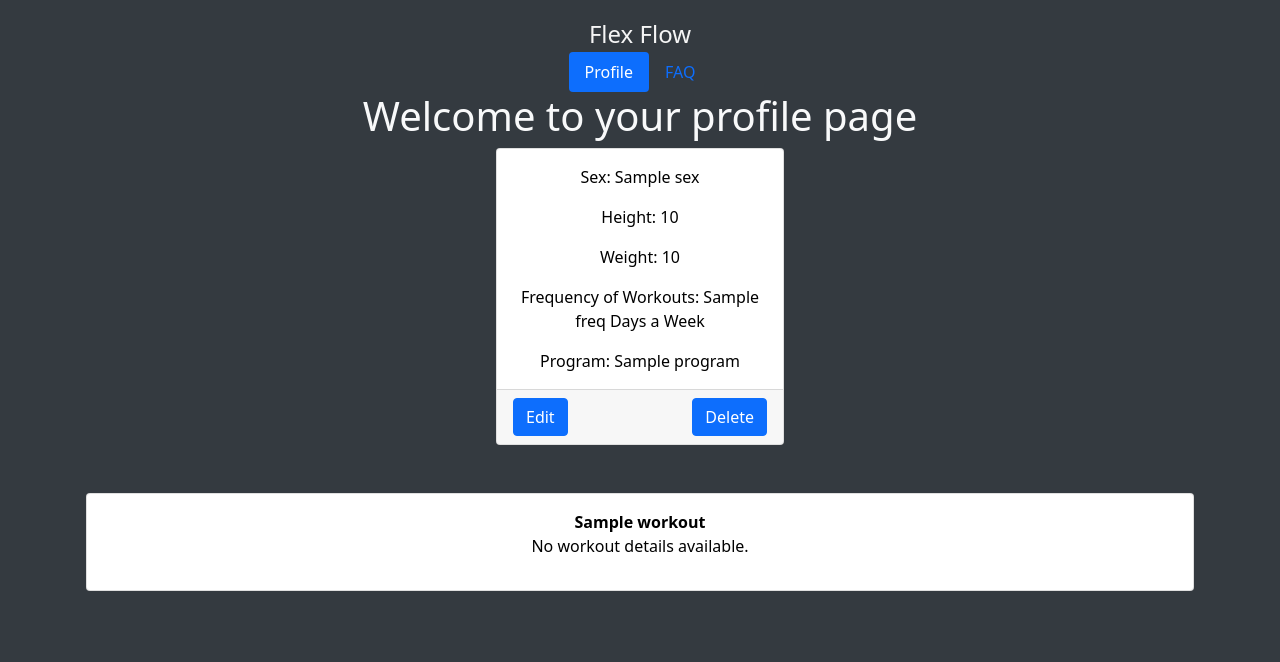
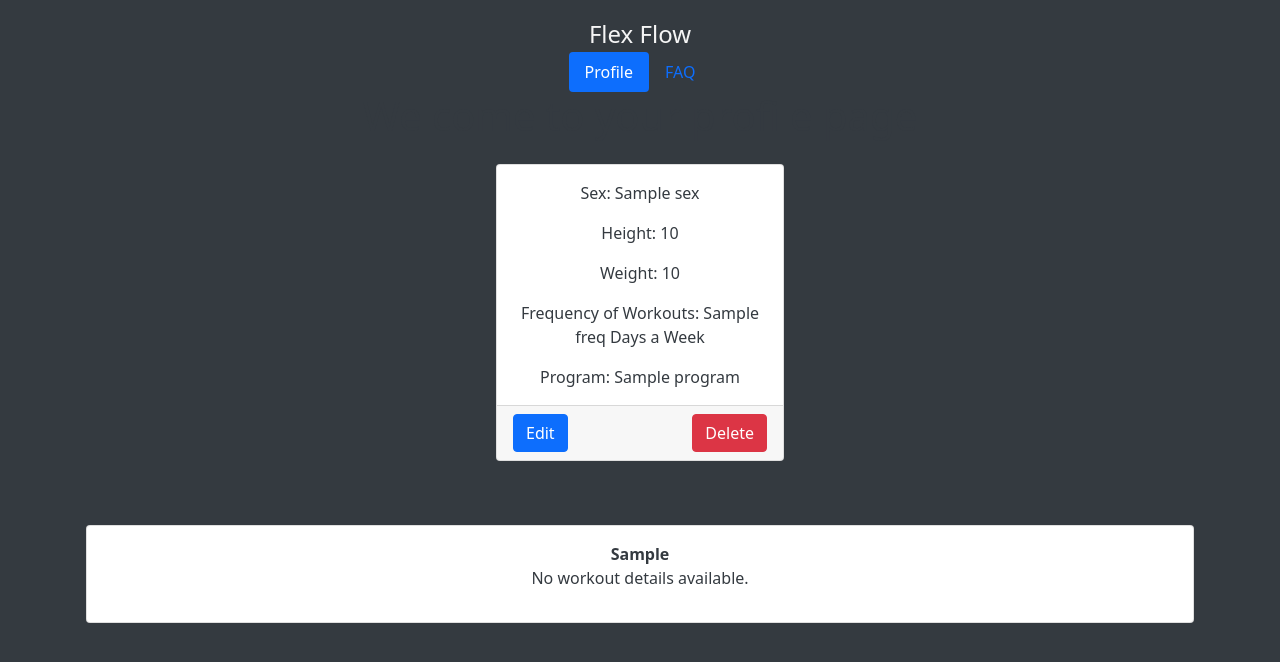
Before and after one commit to meganclapinski25/workout-AI-gen, a Flask app: template templates/users.html in a window 1280 px wide. Shown: the top 662 px of the page. Run offline with Flask 3, Linux system fonts and the light colour scheme; the template is opened without the code that fills it: most values are stand-ins (such as "Sample title", 1, 10 or a date in 2020); parts of the project's set-up code (start-up, migrations or seed data) failed here and were passed over; some libraries are stand-ins or nearby versions.

Commit message:
fixing back

```diff
--- a/app.py
+++ b/app.py
@@ -19,31 +19,34 @@ client1 = OpenAI(
   api_key=os.environ['OPENAI_API_KEY'],  # this is also the default, it can be omitted
 )
 
-# get this path from the panel on mongodb.com
-#meganclapinski
-#Ohd3cAP1Xv1qa6Vn
+
 
 
 
 
 app = Flask(__name__)
-ca = certifi.where()
 
 
+ca = certifi.where()
 # get this path from the panel on mongodb.com
-# MongoDB connection (using Docker Mongo service)
-mongo_uri = os.environ.get('MONGODB_URI', 'mongodb://root:pass@mongo:27017/user_db')
+uri = "mongodb+srv://meganclapinski:Mc122803$100@cluster420.izhpy.mongodb.net/?retryWrites=true&w=majority&appName=Cluster420"
 
 # Create a new client and connect to the server
-client = MongoClient(mongo_uri)
-db = client['user_db']
+client = MongoClient(uri, tlsCAFile=certifi.where())
+# Get the database named plantsdatabase
+temp = client.usersdatabase
 
-# Test MongoDB connection
+# Send a ping to confirm a successful connection
 try:
     client.admin.command('ping')
-    print("Pinged your MongoDB deployment. Successfully connected!")
+    print("Pinged your deployment. You successfully connected to MongoDB!")
+
 except Exception as e:
-    print(f"Failed to connect to MongoDB: {e}")
+    print(e)
+
+
+
+
 
 @app.route('/')
 def homepage():
@@ -69,7 +72,7 @@ def register():
         username = request.form.get('username')
 
         user_data = {'username': username}
-        db.users.insert_one(user_data)
+        temp.db.users.insert_one(user_data)
         session['username'] = username
 
 
@@ -80,7 +83,7 @@ def register():
 def profile(user_id):
     #Keeps username throuhg whole session. Will use this for edit and delete of profiles
 
-        user_data = db.users.find_one({'_id': ObjectId(user_id)})  # Access users collection
+        user_data = temp.db.users.find_one( {'_id': ObjectId(user_id)})
         context = {
             'user': user_data
         }
@@ -101,10 +104,11 @@ def workoutgen():
     freq = request.form.get('freq')
     username = session.get('username')
     #populates the database with the new information
-    db.users.update_one(
+    temp.db.users.update_one(
         {'username': username},
         {'$set': {'height': height, 'weight': weight, 'program': program, 'calorie': calorie, 'freq': freq, 'sex':sex}}
     )
+
 
 
 
@@ -114,11 +118,15 @@ def workoutgen():
     response = client1.completions.create(
      model="gpt-3.5-turbo-instruct",
      prompt = prompt,
-    max_tokens=4000)
+    max_tokens= 4000)
 
     generated_response = response.choices[0].text.strip()
     workouts = re.split(r'(?=Day \d+:)', generated_response.strip())
+    print(f"Generated Response: {generated_response}")  # Debugging the generated response
+    print(f"Workouts: {workouts}")
     return render_template('users.html', username=username, height=height, weight=weight, program=program, calorie=calorie, sex=sex, freq=freq, prompt=prompt, generated_response=generated_response, workouts=workouts)
+
+
 @app.route('/edit/<user_id>', methods=['GET', 'POST'])
 def edit(user_id):
     """Shows the edit page and accepts a POST request with edited data."""
@@ -134,7 +142,7 @@ def edit(user_id):
             'freq' : request.form.get('freq'),
             # Add more fields as needed
         }
-        db.users.update_one(
+        temp.db.update_one(
             {'_id': ObjectId(user_id)},
             {'$set': updated_data}
         )
@@ -143,28 +151,16 @@ def edit(user_id):
     else:
         # TODO: Make a `find_one` database call to get the plant object with the
         # passed-in _id.
-        plant_to_show = db.users.find_one({'_id': ObjectId(plant_id)})
+        plant_to_show = temp.db.find_one({'_id': ObjectId(plant_id)})
 
         context = {
             'plant': plant_to_show
         }
 
         return render_template('edit.html', **context)
-    print("Generated Response:", generated_response)  # Check the raw response
-    print("Workouts List:", workouts)  # See what workouts are extracted
+    # print("Generated Response:", generated_response)  # Check the raw response
+    # print("Workouts List:", workouts)  # See what workouts are extracted
 
-@app.route('/test_connection')
-def test_connection():
-    try:
-        # Try to find one user
-        user = db.users.find_one()
-
-        if user:
-            return f"Connected to users database. Found user: {user['username']}"
-        else:
-            return "Connected to users database, but no users found."
-    except Exception as e:
-        return f"Failed to connect to users database: {e}"
 
 
 if __name__ == '__main__':
--- a/templates/users.html
+++ b/templates/users.html
@@ -8,65 +8,51 @@
     <script src="https://cdn.jsdelivr.net/npm/popper.js@1.16.0/dist/umd/popper.min.js" integrity="sha384-Q6E9RHvbIyZFJoft+2mJbHaEWldlvI9IOYy5n3zV9zzTtmI3UksdQRVvoxMfooAo" crossorigin="anonymous"></script>
     <title>FlexFlow</title>
 </head>
-<body class="text-center bg-dark text-light">
+<body class="text-center bg-dark text-dark">
     <div class="cover-container d-flex h-100 p-3 mx-auto flex-column">
         <header class="masthead mb-auto">
             <div class="inner">
-            <a href="{{ url_for('homepage') }}" style="text-decoration: none;font-size: 24px; padding-bottom: 10%; color: whitesmoke;">Flex Flow</a>
-
+                <a href="{{ url_for('homepage') }}" style="text-decoration: none; font-size: 24px; padding-bottom: 10%; color: whitesmoke;">Flex Flow</a>
                 <nav class="nav nav-masthead justify-content-center">
                     <ul class="nav nav-pills">
                         <li class="nav-item">
-                        <a class="nav-link active"  href="{{url_for('register')}}">Profile</a>
-
+                            <a class="nav-link active" href="{{ url_for('register') }}">Profile</a>
+                        </li>
                         <li class="nav-item">
                             <a class="nav-link" href="#">FAQ</a>
                         </li>
-
-
                     </ul>
                 </nav>
             </div>
         </header>
 
-            <h1 class="text-center"> Welcome to your profile page</h1>
-            <div class="d-flex justify-content-center">
+        <h1 class="text-center">Welcome to your profile page</h1>
+
+        <!-- User Information Card -->
+        <div class="d-flex justify-content-center mt-3">
             <div class="card rounded-7" style="width: 18rem;">
-
-                <div class="card-body " style="color: black; justify-content-center ">
-
-                  <p class="card-text" >Sex: {{sex}}</p>
-                  <p class="card-text" >Height: {{height}}</p>
-                  <p class="card-text" >Weight: {{weight}}</p>
-                  <p class="card-text" >Frequency of Workouts: {{freq}} Days a Week</p>
-                  <p class="card-text" >Program: {{program}}</p>
-
+                <div class="card-body">
+                    <p class="card-text">Sex: {{ sex }}</p>
+                    <p class="card-text">Height: {{ height }}</p>
+                    <p class="card-text">Weight: {{ weight }}</p>
+                    <p class="card-text">Frequency of Workouts: {{ freq }} Days a Week</p>
+                    <p class="card-text">Program: {{ program }}</p>
                 </div>
-
                 <div class="card-footer d-flex justify-content-between">
-                        <button type="button" class="btn btn-primary">
-                            Edit
-                        </button>
-                        <button type="button" class="btn btn-primary">
-                            Delete
-                        </button>
+                    <button type="button" class="btn btn-primary">Edit</button>
+                    <button type="button" class="btn btn-danger">Delete</button>
+                </div>
             </div>
         </div>
 
-        </div>
-            <!-- Modal -->
-
-
-              <div class="container-fluid">
-
-
-
-                <div class="container mt-5">
+        <!-- Workout Program Section -->
+        <div class="container-fluid mt-5">
+            <div class="container">
                 {% if workouts %}
-                        {% for workout in workouts %}
+                    {% for generated_response in workouts %}
                         <div class="card mt-3">
-                                <div class="card-body" style="color: black;">
-                                    {% set parts = workout.split(':') %}
+                            <div class="card-body">
+                                {% set parts = generated_response.split(':') %}
                                 <strong>{{ parts[0] }}</strong> <!-- Display the day -->
                                 {% if parts|length > 1 %}
                                     <p>{{ parts[1].strip() }}</p> <!-- Display the workout details if they exist -->
@@ -76,32 +62,10 @@
                             </div>
                         </div>
                     {% endfor %}
-                    {% else %}
-                        <p>No workouts generated.</p>
                 {% endif %}
             </div>
-
-
-
-
+        </div>
 
     </div>
-
-
-
-
-
-
-
-
-
-
-
-
-
-
-
-
-
 </body>
 </html>
```
Also changed, not shown: docker-compose.yml (deleted, +0 -19 lines), 1 other file. Lines whose indentation alone changed are shown as unchanged.
